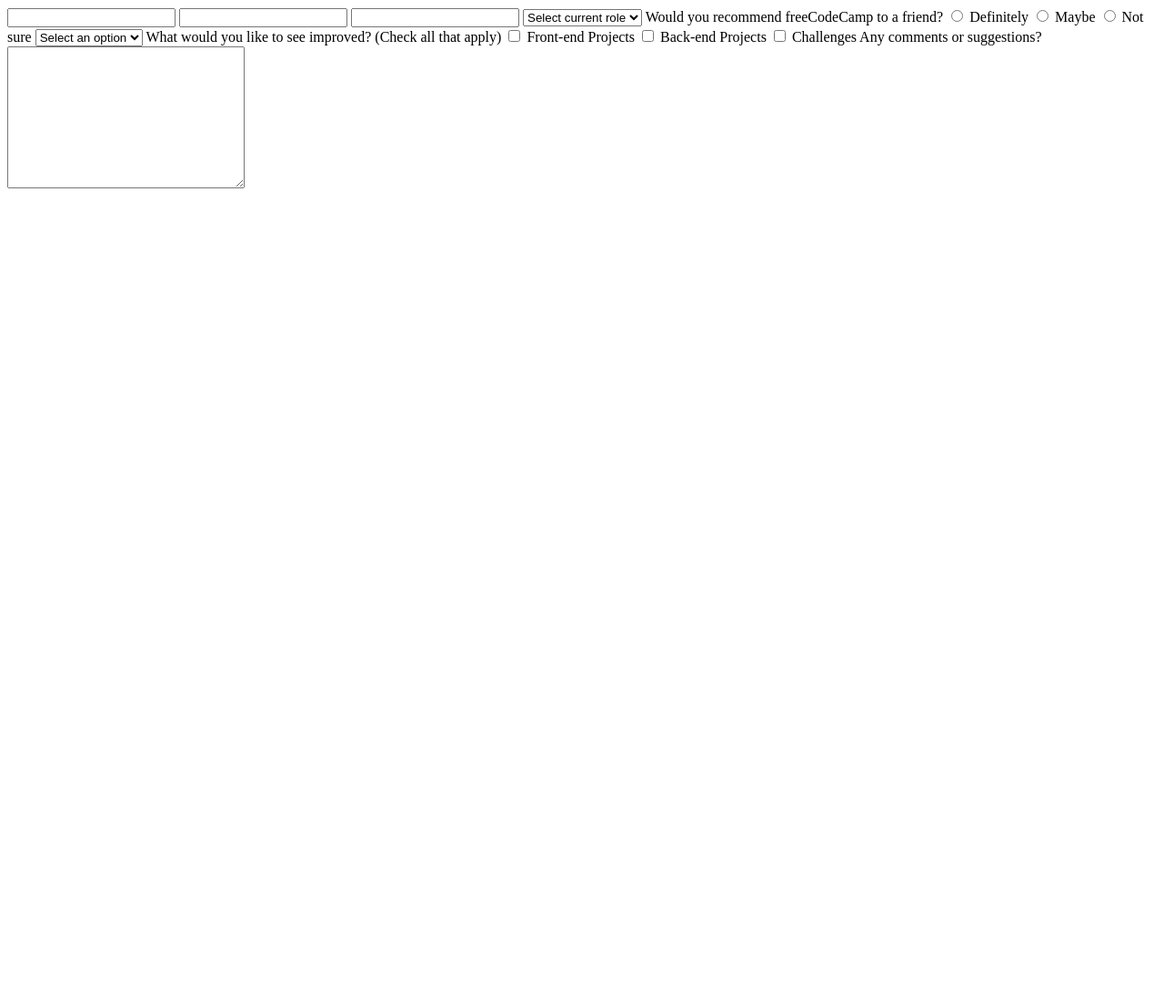
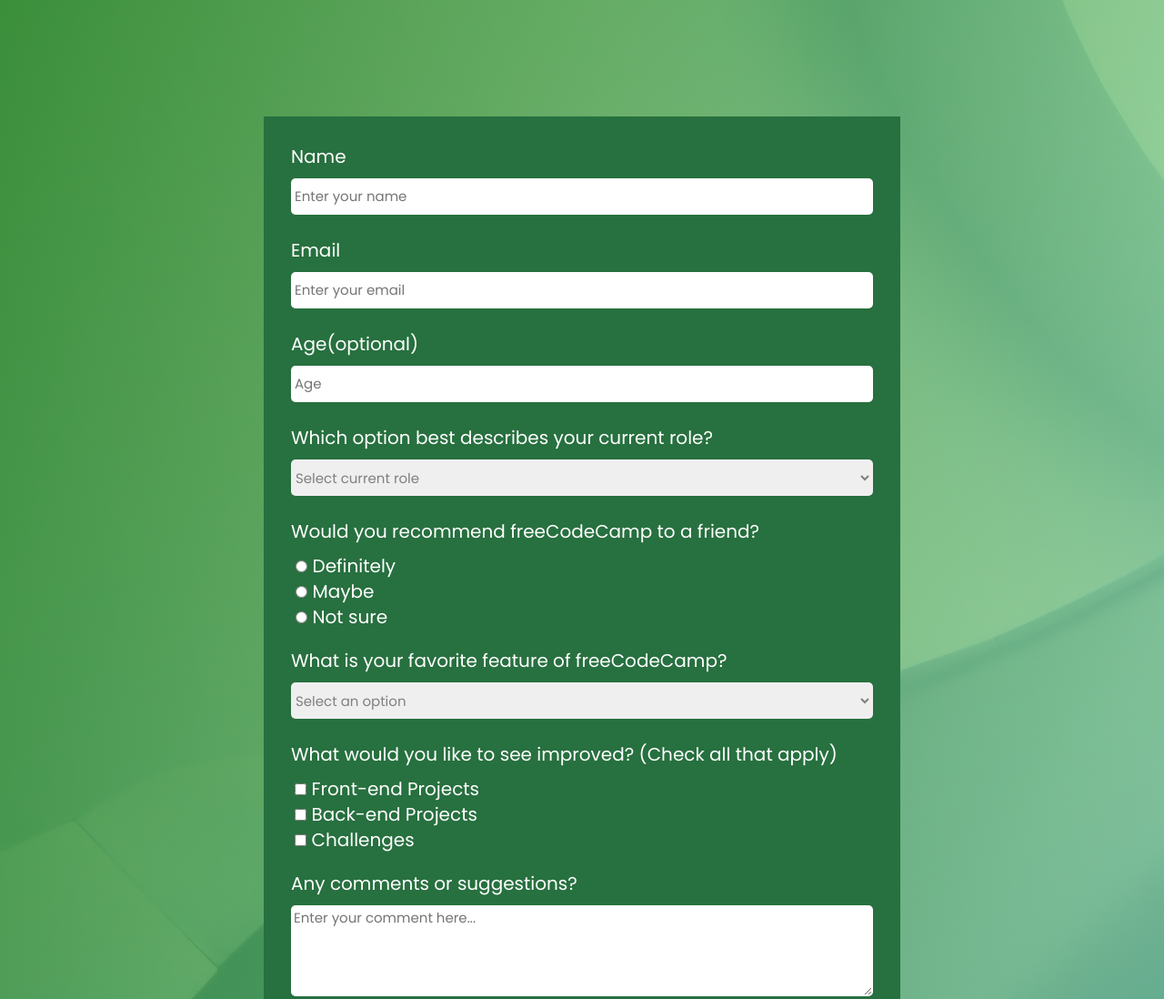
Before and after one commit to JuanSanjuanLemos/Formulario, a plain HTML site: page index.html in a window 1280 px wide. Shown: the top 1098 px of the page at 91% size. Before the commit the page ends 800 px from the top, so only its background shows below. Drawn offline with Linux system fonts and the light colour scheme.

Commit message:
Create the css of form

```diff
--- /dev/null
+++ b/css/components/main-body.css
@@ -0,0 +1,5 @@
+.main-body{
+    margin-top: 10%;
+    margin-bottom: 10%;
+    height: 100%;
+}
--- /dev/null
+++ b/css/components/main-button.css
@@ -0,0 +1,13 @@
+.main-button{
+    height: 5rem;
+    font-size: 2rem;
+    color: #fff;
+    border-radius: 5px;
+    border-color: transparent;
+    background-color: rgb(28, 4, 136);
+}
+
+.main-button:hover{
+    transform: scale(1.02);
+    transition: 100ms linear;
+}
--- /dev/null
+++ b/css/components/main-form.css
@@ -0,0 +1,18 @@
+.main-form{
+    display: flex;
+    flex-direction: column;
+    width: 50%;
+    max-width: 700px;
+    margin: auto;
+    background-color: rgb(39, 112, 63);
+    padding: 3rem;
+}
+
+body{
+    background-size: cover;
+    background-image: linear-gradient( 115deg, rgba(42, 136, 30, 0.8), rgba(138, 218, 171, 0.7) ), url(../../assets/img/background.jpg);
+}
+
+html{
+    font-size: 10px;
+}
--- /dev/null
+++ b/css/components/main-input.css
@@ -0,0 +1,20 @@
+.main-input{
+    height: 4rem;
+    box-sizing: border-box;
+    margin-bottom: 2.5rem;
+    border-radius: 5px;
+    border-color: transparent;
+    font-size: 1.6rem;
+    font-weight: 400;
+    line-height: 1.4;
+}
+
+.main-input::placeholder{
+    font-size: 1.5rem;
+    font-family: 'Poppins', sans-serif;
+}
+
+.main-input.-comments{
+    height: 10rem;
+    max-width: 100%;
+}
--- /dev/null
+++ b/css/components/main-option.css
@@ -0,0 +1,5 @@
+.main-option{
+    font-size: 1.5rem;
+    font-family: 'Poppins', sans-serif;
+    color: rgb(63, 62, 62);
+}
--- /dev/null
+++ b/css/components/main-select.css
@@ -0,0 +1,11 @@
+.main-select{
+    height: 4rem;
+    border-radius: 5px;
+    box-sizing: border-box;
+    border-color: transparent;
+    font-size: 1.5rem;
+    line-height: 1.4;
+    font-family: 'Poppins', sans-serif;
+    color: gray;
+    margin-bottom: 2.5rem;
+}
--- /dev/null
+++ b/css/components/main-text.css
@@ -0,0 +1,8 @@
+.main-text{
+    font-family: 'Poppins', sans-serif;
+    font-size: 2rem;
+    font-weight: 400;
+    line-height: 1.4;
+    color: #fff;
+    margin-bottom: 1rem;
+}
--- /dev/null
+++ b/css/components/wrapper-checkbox.css
@@ -0,0 +1,3 @@
+.wrapper-checkbox{
+    margin-bottom: 2rem;
+}
--- /dev/null
+++ b/css/components/wrapper-radio.css
@@ -0,0 +1,3 @@
+.wrapper-radio{
+    margin-bottom: 2rem;
+}
--- /dev/null
+++ b/css/reset.css
@@ -0,0 +1,43 @@
+html, body, div, span, applet, object, iframe,
+h1, h2, h3, h4, h5, h6, p, blockquote, pre,
+a, abbr, acronym, address, big, cite, code,
+del, dfn, em, img, ins, kbd, q, s, samp,
+small, strike, strong, sub, sup, tt, var,
+b, u, i, center,
+dl, dt, dd, ol, ul, li,
+fieldset, form, label, legend,
+table, caption, tbody, tfoot, thead, tr, th, td,
+article, aside, canvas, details, embed,
+figure, figcaption, footer, header, hgroup,
+menu, nav, output, ruby, section, summary,
+time, mark, audio, video {
+	margin: 0;
+	padding: 0;
+	border: 0;
+	font-size: 100%;
+	font: inherit;
+	vertical-align: baseline;
+}
+/* HTML5 display-role reset for older browsers */
+article, aside, details, figcaption, figure,
+footer, header, hgroup, menu, nav, section {
+	display: block;
+}
+body {
+	line-height: 1;
+}
+ol, ul {
+	list-style: none;
+}
+blockquote, q {
+	quotes: none;
+}
+blockquote:before, blockquote:after,
+q:before, q:after {
+	content: '';
+	content: none;
+}
+table {
+	border-collapse: collapse;
+	border-spacing: 0;
+}
--- a/index.html
+++ b/index.html
@@ -4,14 +4,36 @@
     <meta charset="UTF-8">
     <meta http-equiv="X-UA-Compatible" content="IE=edge">
     <meta name="viewport" content="width=fof, initial-scale=1.0">
-    <title>Document</title>
+    <title>Form</title>
+
+    <link rel="preconnect" href="https://fonts.googleapis.com">
+    <link rel="preconnect" href="https://fonts.gstatic.com" crossorigin>
+    <link href="https://fonts.googleapis.com/css2?family=Poppins&display=swap" rel="stylesheet">
+
+    <link rel="stylesheet" href="css/reset.css">
+    <link rel="stylesheet" href="css/components/main-body.css">
+    <link rel="stylesheet" href="css/components/main-button.css">
+    <link rel="stylesheet" href="css/components/main-input.css">
+    <link rel="stylesheet" href="css/components/main-form.css">
+    <link rel="stylesheet" href="css/components/main-option.css">
+    <link rel="stylesheet" href="css/components/main-select.css">
+    <link rel="stylesheet" href="css/components/main-text.css">
+    <link rel="stylesheet" href="css/components/wrapper-checkbox.css">
+    <link rel="stylesheet" href="css/components/wrapper-radio.css">
 </head>
-<body>
-    <form action=""></form>
-    <input type="text" id="name" class="main-input" required>
-    <input type="emai" id="email" class="main-input" required>
-    <input type="number" id="age" class="main-input" required>
-    <select name="current-role" id="current-role" class="current-role" required>
+<body class="main-body">
+    <form action="" class="main-form">
+        <label class="main-text" for="name">Name</label>
+        <input type="text" id="name" class="main-input" required placeholder="Enter your name">
+
+        <label class="main-text" for="email">Email</label>
+        <input type="emai" id="email" class="main-input" required placeholder="Enter your email">
+
+        <label class="main-text" for="age">Age(optional)</label>
+        <input type="number" id="age" class="main-input" placeholder="Age">
+
+        <label class="main-text" for="current-role">Which option best describes your current role?</label>
+        <select name="current-role" id="current-role" class="main-select" required>
             <option class="main-option" disabled selected>Select current role</option>
             <option class="main-option">Student</option>
             <option class="main-option">Full Time Job</option>
@@ -19,17 +41,25 @@
             <option class="main-option">Prefer not to say</option>
             <option class="main-option">Other</option>
         </select>
-    <label for="recommend">Would you recommend freeCodeCamp to a friend?</label>
-    <input name="recommend" type="radio" class="main-input">
-    <label for="" class="main-label">Definitely</label>
 
-    <input name="recommend" type="radio" class="main-input">
-    <label for="" class="main-label">Maybe</label>
+        <label class="main-text" for="recommend">Would you recommend freeCodeCamp to a friend?</label>
+        <div class="wrapper-radio">
+            <div>
+                <input name="recommend" type="radio" class="">
+                <label class="main-text" for="" class="main-label">Definitely</label>
+            </div>
+            <div>
+                <input name="recommend" type="radio" class="">
+                <label class="main-text" for="" class="main-label">Maybe</label>
+            </div>
+            <div>
+                <input name="recommend" type="radio" class="">
+                <label class="main-text" for="" class="main-label">Not sure</label>
+            </div>
+        </div>
 
-    <input name="recommend" type="radio" class="main-input">
-    <label for="" class="main-label">Not sure</label>
-
-    <select name="current-role" id="current-role" class="current-role" required>
+        <label for="favorite-feature" class="main-text">What is your favorite feature of freeCodeCamp?</label>
+        <select name="favorite-feature" id="favorite-feature" class="main-select" required>
             <option class="main-option" disabled selected>Select an option</option>
             <option class="main-option">Challenges</option>
             <option class="main-option">Projects</option>
@@ -37,14 +67,25 @@
             <option class="main-option">Open Source</option>
         </select>
 
-    <label for="">What would you like to see improved? (Check all that apply)</label>
+        <label class="main-text" for="">What would you like to see improved? (Check all that apply)</label>
+        <div class="wrapper-checkbox">
+            <div>
                 <input type="checkbox" name="option" id="option1">
-    <label for="option1">Front-end Projects</label>
+                <label class="main-text" for="option1">Front-end Projects</label>
+            </div>
+            <div>
                 <input type="checkbox" name="option" id="option2">
-    <label for="option2">Back-end Projects</label>
+                <label class="main-text" for="option2">Back-end Projects</label>
+            </div>
+            <div>
                 <input type="checkbox" name="option" id="option3">
-    <label for="option3">Challenges</label>
-    <label for="comments">Any comments or suggestions?</label>
-    <textarea name="comments" id="comments" cols="30" rows="10" class="main-input"></textarea>
+                <label class="main-text" for="option3">Challenges</label>
+            </div>
+        </div>
+        <label class="main-text" for="comments">Any comments or suggestions?</label>
+        <textarea name="comments" id="comments" class="main-input -comments" placeholder="Enter your comment here..."></textarea>
+
+        <input type="submit" class="main-button" value="Submit">
+    </form>
 </body>
 </html>
```
Also changed, not shown: assets/img/background.jpg (added). Lines whose indentation alone changed are shown as unchanged.
